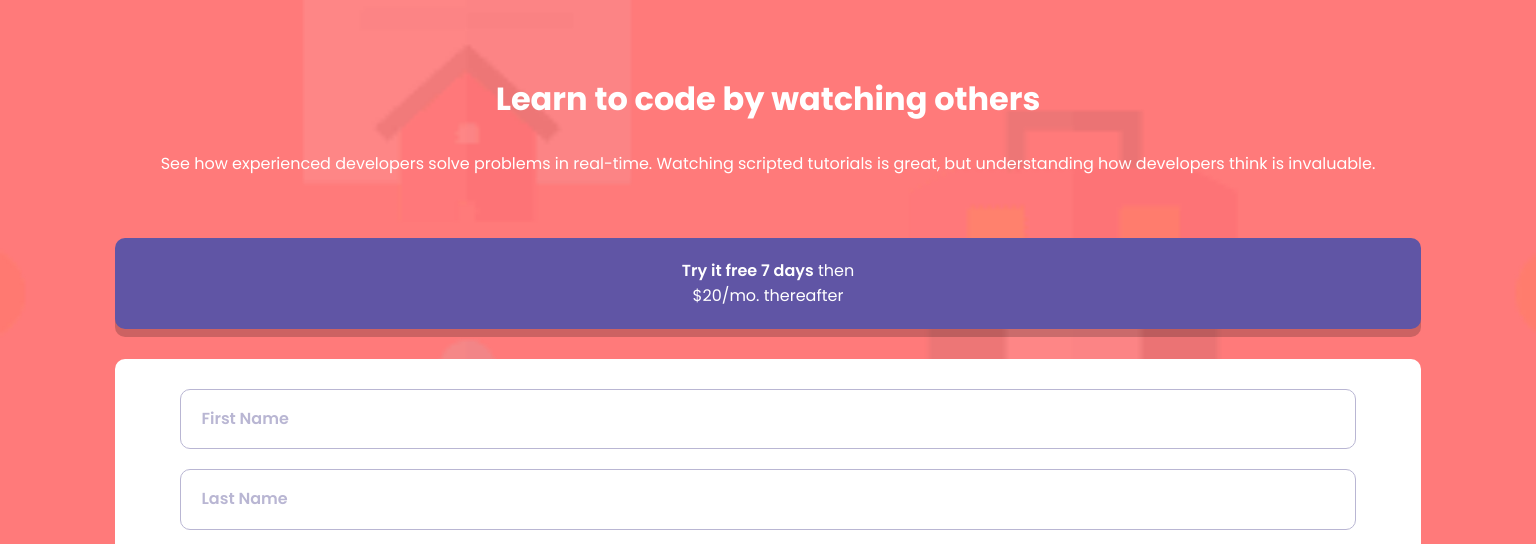
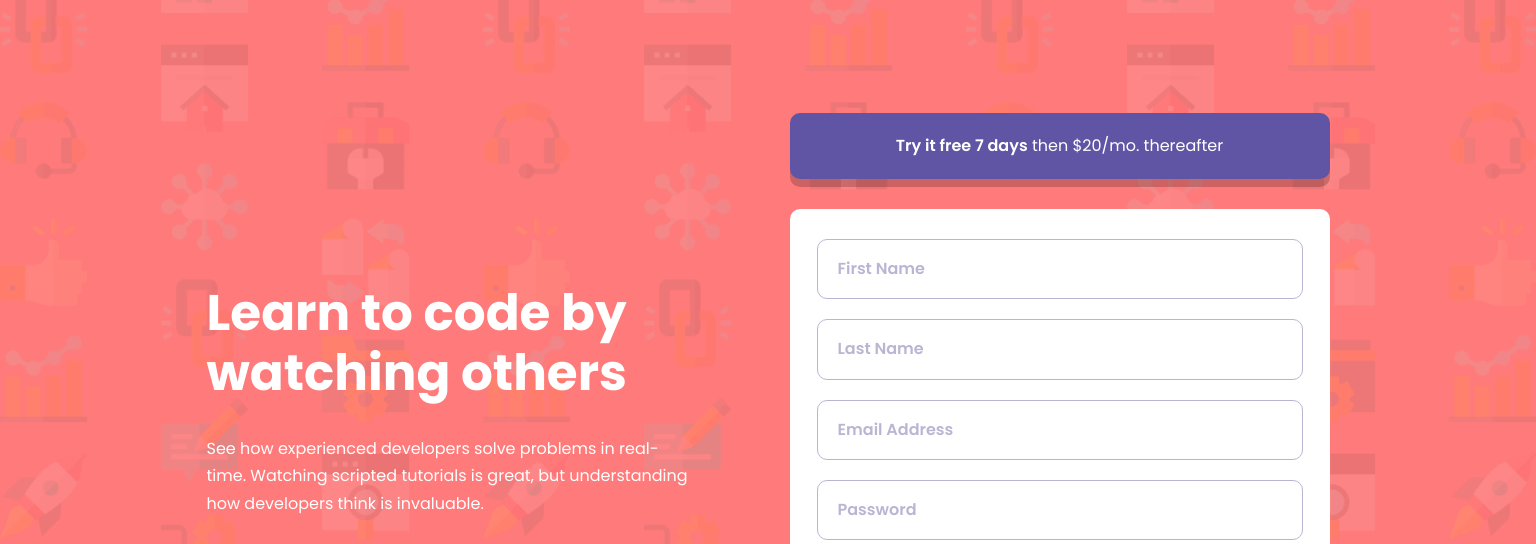
Before and after one commit to robinjmm/sign-up-form, a website: page index.html in a window 1536 px wide. Shown: the top 544 px of the page. Drawn offline with nearby package versions, Linux system fonts and the light colour scheme; files that its build step writes are made by us from their sources.

Commit message:
Complete styles for large screens

```diff
--- a/index.html
+++ b/index.html
@@ -29,7 +29,7 @@
     <main>
         <div class="card">
             <p class="card__text">
-                <span class="card__text--bold">Try it free 7 days</span> then <br>
+                <span class="card__text--bold">Try it free 7 days</span> then
                 $20/mo. thereafter
             </p>
         </div>
--- a/scss/components/_card.scss
+++ b/scss/components/_card.scss
@@ -12,6 +12,8 @@
     &__text {
         font-weight: var(--fw-normal);
         line-height: 1.6;
+        width: 60%;
+        margin: 0 auto;
 
         &--bold {
             font-weight: var(--fw-semi-bold);
--- a/scss/layout/_layout.scss
+++ b/scss/layout/_layout.scss
@@ -13,6 +13,7 @@ body {
 
 header {
     width: 85%;
+    max-width: 483px;
     margin: 0 auto;
     text-align: center;
 }
@@ -28,5 +29,6 @@ header {
 
 main {
     width: 85%;
+    max-width: 540px;
     margin: rem(60px) auto 0;
 }
--- /dev/null
+++ b/scss/layout/_media-queries.scss
@@ -0,0 +1,34 @@
+@use '../base/variables' as *;
+
+@media (min-width: 768px) {
+    body {
+        background-image: url('../../images/bg-intro-desktop.png');
+    }
+
+    .card__text {
+        width: 80%;
+    }
+}
+
+@media (min-width: 1440px) {
+    body {
+        // background-image: url('../../images/bg-intro-desktop.png');
+        display: flex;
+        justify-content: center;
+        align-items: center;
+    }
+
+    header {
+        text-align: left;
+        margin: 0;
+        margin-right: rem(100px);
+    }
+
+    main {
+        margin: 0;
+    }
+
+    .heading {
+        font-size: rem(50px);
+    }
+}
--- a/scss/styles.scss
+++ b/scss/styles.scss
@@ -10,4 +10,6 @@
 
 @use 'layout/layout';
 
+@use 'layout/media-queries';
+
 @use 'base/utilities';
```
